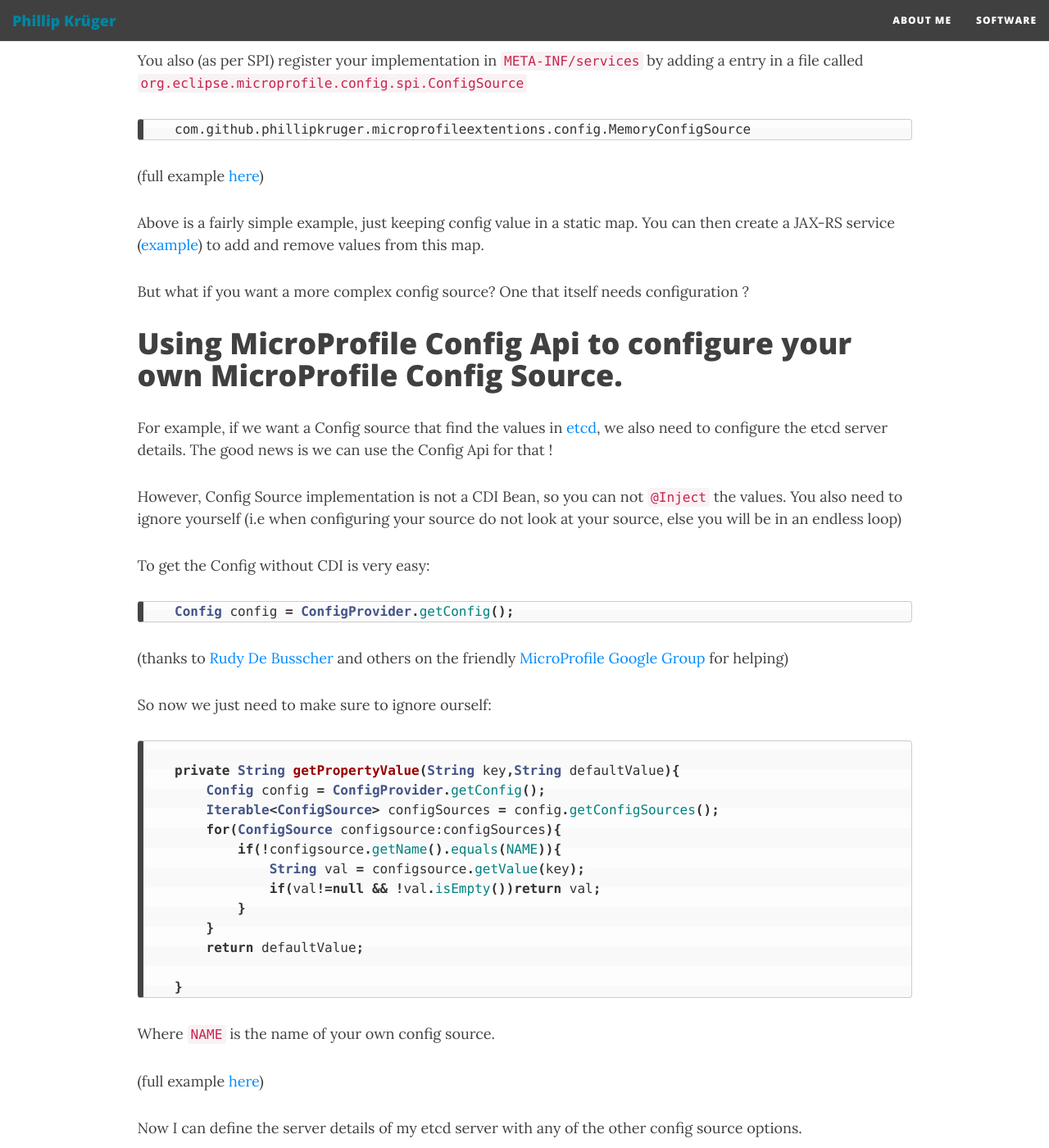
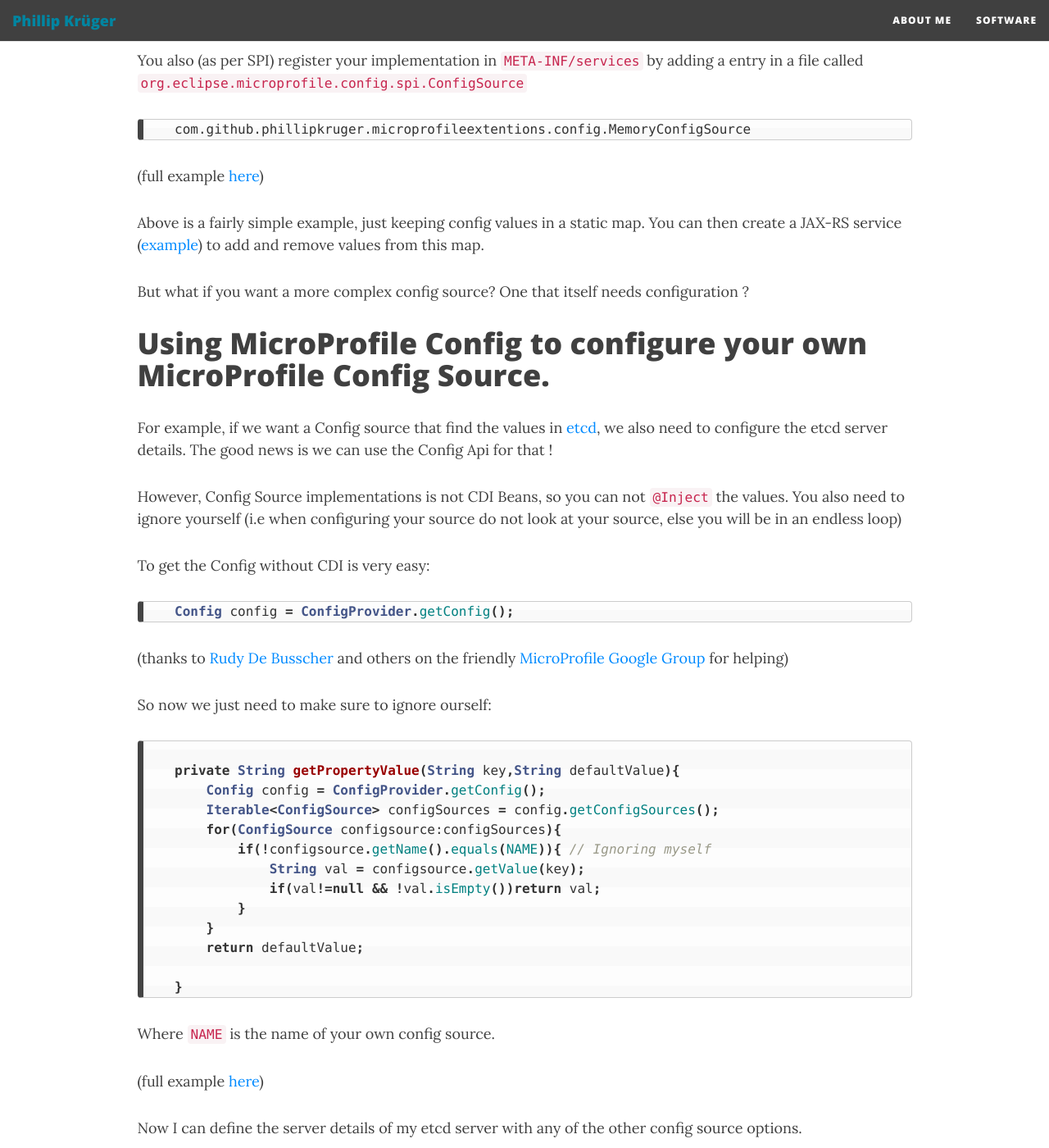
Before and after one commit to phillip-kruger/phillip-kruger.github.io, a Jekyll site: the page built from _posts/2018-08-08-microprofile_config.md, in a window 1280 px wide and 1400 px high, scrolled down 2091 px. Shown: the whole window at 82% size. Built offline with Jekyll 4.4.1, drawn with Linux system fonts in a browser that asks for light colours; nearby versions of some CDN libraries; comment, search, counter and statistics services are not loaded; some of the changed text lies outside the part shown.

Commit message:
New blog post (MicroProfile config)

````diff
--- a/_posts/2018-08-08-microprofile_config.md
+++ b/_posts/2018-08-08-microprofile_config.md
@@ -74,15 +74,15 @@
 
 (full example [here](https://github.com/phillip-kruger/microprofile-extentions/blob/master/config-ext/src/main/resources/META-INF/services/org.eclipse.microprofile.config.spi.ConfigSource))
 
-Above is a fairly simple example, just keeping config value in a static map. You can then create a JAX-RS service ([example](https://github.com/phillip-kruger/microprofile-extentions/blob/master/config-ext/src/main/java/com/github/phillipkruger/microprofileextentions/config/MemoryConfigApi.java)) to add and remove values from this map.
+Above is a fairly simple example, just keeping config values in a static map. You can then create a JAX-RS service ([example](https://github.com/phillip-kruger/microprofile-extentions/blob/master/config-ext/src/main/java/com/github/phillipkruger/microprofileextentions/config/MemoryConfigApi.java)) to add and remove values from this map.
 
 But what if you want a more complex config source? One that itself needs configuration ?
 
-# Using MicroProfile Config Api to configure your own MicroProfile Config Source.
+# Using MicroProfile Config to configure your own MicroProfile Config Source.
 
 For example, if we want a Config source that find the values in [etcd](https://coreos.com/etcd/), we also need to configure the etcd server details. The good news is we can use the Config Api for that !
 
-However, Config Source implementation is not a CDI Bean, so you can not ```@Inject``` the values. You also need to ignore yourself (i.e when configuring your source do not look at your source, else you will be in an endless loop)
+However, Config Source implementations is not CDI Beans, so you can not ```@Inject``` the values. You also need to ignore yourself (i.e when configuring your source do not look at your source, else you will be in an endless loop)
 
 To get the Config without CDI is very easy:
 
@@ -100,7 +100,7 @@ So now we just need to make sure to ignore ourself:
         Config config = ConfigProvider.getConfig();
         Iterable<ConfigSource> configSources = config.getConfigSources();
         for(ConfigSource configsource:configSources){
-            if(!configsource.getName().equals(NAME)){
+            if(!configsource.getName().equals(NAME)){ // Ignoring myself
                 String val = configsource.getValue(key);
                 if(val!=null && !val.isEmpty())return val;
             }
````
Also changed, not shown: other parts of _posts/2018-08-08-microprofile_config.md (+2 -4 lines).
